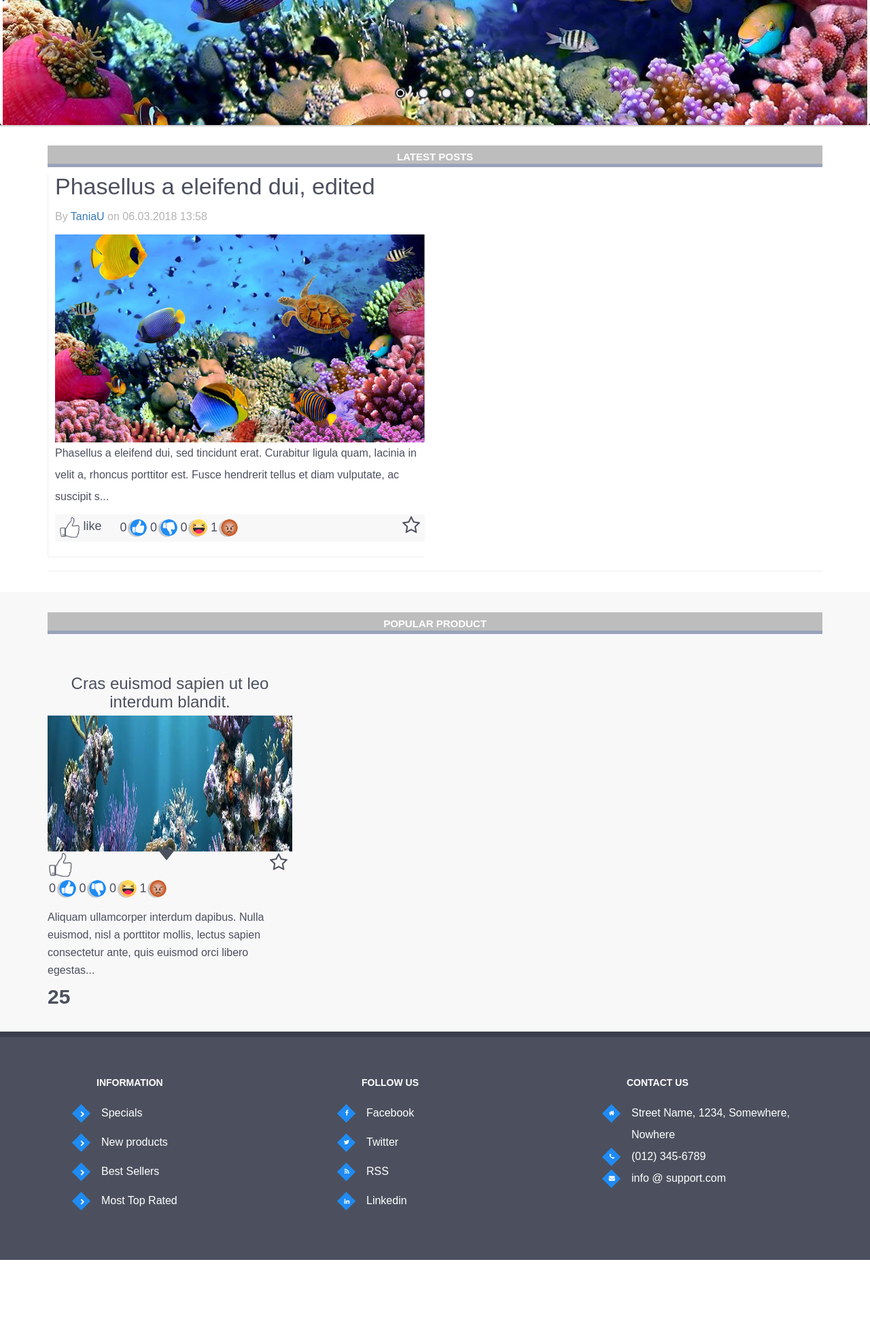
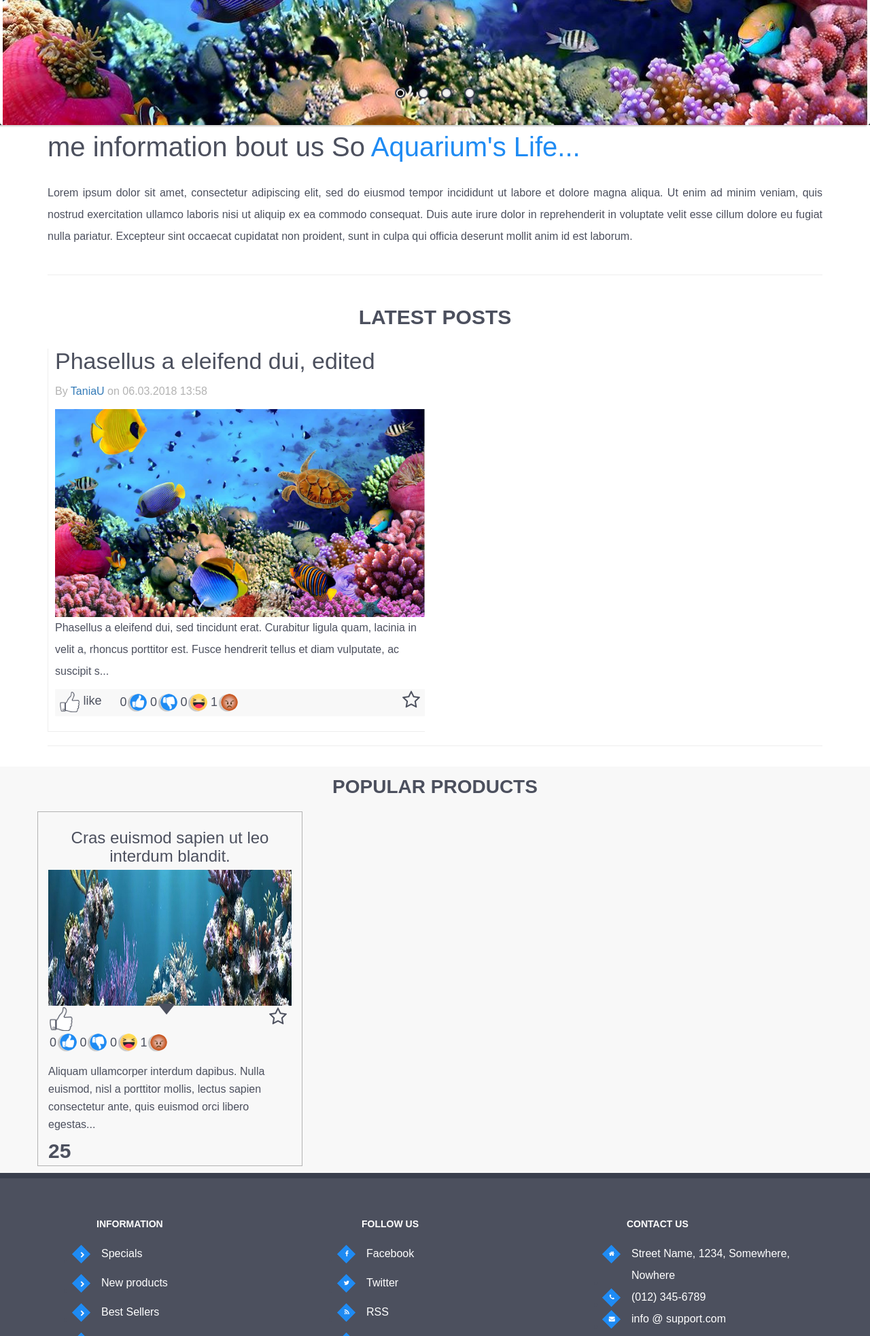
Before and after one commit to Taniadz/fish, a Flask app: page / in a window 1280 px wide. Shown: the part 161-2127 px from the top of the page at 68% size. Before the commit the page ends 2015 px from the top, so only its background shows below. Run offline with Flask 2, Linux system fonts and the light colour scheme; data comes from the database, SQL or seed files in the repository; parts of the project's set-up code (start-up, migrations or seed data) failed here and were passed over; some libraries are stand-ins or nearby versions; some web fonts are replaced.

Commit message:
change home template

```diff
--- a/application/helpers.py
+++ b/application/helpers.py
@@ -12,6 +12,8 @@ from .models import User, Post, Comment, CommentProduct, Product, PostReaction,
 
 from sqlalchemy import event, update
 
+
+# create dict of comment tree
 def create_dict(d, child, parent=0):
     if parent == 0:
         d[child] = OrderedDict()
@@ -25,7 +27,6 @@ def create_dict(d, child, parent=0):
 
 
 def get_comment_dict(comments, model=None, sort=None, **kwargs):
-    print(sort, "sort")
     comment_dict = OrderedDict()
 
     # create dict without sorting
@@ -33,7 +34,7 @@ def get_comment_dict(comments, model=None, sort=None, **kwargs):
         for comment in comments:
             create_dict(comment_dict, comment.id, comment.parent)
         return comment_dict
-
+    # create dict with sorting
     else:
         if sort == "data":
             comments_ordering = get_ordered_list(model, model.timestamp.desc(), **kwargs)
@@ -61,25 +62,21 @@ def get_or_create(model, **kwargs):
         return instance, True
 
 
-
+# increase or decrease rection counters
 def type_of_count(obj, type, integer):
     if type == "like":
         new_count = obj.like_count + integer
-        # update_rows(obj, like_count=new_count)
         obj.like_count=new_count
 
     elif type == "unlike":
         new_count = obj.unlike_count + integer
-        # update_rows(obj, unlike_count=new_count)
         obj.unlike_count=new_count
     elif type == "angry":
         new_count = obj.angry_count + integer
-        # update_rows(obj, angry_count=new_count)
         obj.angry_count = new_count
 
     elif type == "funny":
         new_count = obj.funny_count + integer
-        # update_rows(obj, funny_count=new_count)
         obj.funny_count=new_count
     db.session.add(obj)
     db.session.commit()
@@ -89,18 +86,22 @@ def type_of_count(obj, type, integer):
 def increase_count(base_model, reaction_model, react_type, **kwargs):
     like = reaction_model.query.filter_by(**kwargs).first()
 
+    # if reaction object exists
     if like is not None:
+
+        # if reaction object exists with the same type
         if like.type == react_type:
-
             return {"like": base_model.like_count, "unlike": base_model.unlike_count,
                     "funny": base_model.funny_count, "angry": base_model.angry_count}
 
         else:
+            # if reaction object exists with different type
             prev_type = like.type
             type_of_count(base_model, prev_type, -1)
             type_of_count(base_model, react_type, 1)
             reaction_model.query.filter_by(**kwargs).update(dict(type=react_type))
             db.session.commit()
+    # if reaction object doesn't exist - create new reaction object
     else:
         like=reaction_model(**kwargs)
         like.type = react_type  # creating of new like
@@ -116,9 +117,12 @@ def increase_count(base_model, reaction_model, react_type, **kwargs):
 
 def check_decrease_count(base_model, react_model, **kwargs):
     like = react_model.query.filter_by(**kwargs).first()
+
+    # if reaction object doesn't exist
     if not like:
         return {"like": base_model.like_count, "unlike": base_model.unlike_count,
                 "funny": base_model.funny_count, "angry": base_model.angry_count}
+    # if exixst
     else:
         type_of_count(base_model, like.type, -1)
         db.session.delete(like)
@@ -130,9 +134,7 @@ def check_decrease_count(base_model, react_model, **kwargs):
 def create_filename(data, default=None):
     if  data != None:
         f = data
-        print(f.filename, "filename form helpers")
         filename = secure_filename(f.filename)
-
         f.save(os.path.join(UPLOAD_FOLDER, filename))
     else:
         filename = default
@@ -150,7 +152,6 @@ def posts_dict_react(posts, user, dict_like):
 
 
 def product_dict_react(products, user, dict_like):
-
     if user.is_authenticated:
         for p in products:
             for react in user.product_react:
@@ -444,7 +445,7 @@ def get_many_authors(checked, auth_dict):
     authors_objects=[]
     for c in checked:
         authors_id.append(c.user_id)
-    uniq_set_id = set(authors_id)
+    uniq_set_id = set(authors_id)   #get only unique authors
     for id in uniq_set_id:
         authors_objects.append(get_one_obj(User, id = id))
 
--- a/static/style/style.css
+++ b/static/style/style.css
@@ -3558,6 +3558,12 @@ div.one-product:hover{
   font-size: 250px;
   margin-bottom: -10px;
 }
+.blue-hover:hover{
+    color: #1f8bf3;
+    text-decoration: none;
+}
+
+
 .ct-errorText p {
   border-top: 2px solid #f8f8f8;
 }
--- a/templates/helpers.html
+++ b/templates/helpers.html
@@ -567,7 +567,7 @@ generate product_boxes
     </div>
 
 
-    <p class="ct-u-paddingTop10"> {{ product.description | truncate(150, False) }}</p>
+    <p class="ct-u-paddingTop10"> {{ product.description | truncate(148, False) }}</p>
     <span class="ct-fw-600 ct-u-motiveDark ct-u-size30">{{ product.price }}</span>
 
 {%- endmacro %}
--- a/templates/home.html
+++ b/templates/home.html
@@ -94,14 +94,30 @@
     </section>
 
 
+
+    <div class="container ct-u-positionRelative">
+    <div class="ct-u-positionRelative">
+        <div class="ct-pageSectionHeader ct-offsetTop25 ct-u-borderBottomGrayLighter">
+            <h4 class="ct-fw-300 ct-u-size40 ct-u-paddingBottom20">me information bout us So <span>Aquarium's Life...</span></h4>
+            <div class="ct-u-paddingBottom40">
+                <p class="text-justify">
+                    Lorem ipsum dolor sit amet, consectetur adipiscing elit, sed do eiusmod tempor incididunt ut labore et dolore magna aliqua.
+                    Ut enim ad minim veniam, quis nostrud exercitation ullamco laboris nisi ut aliquip ex ea commodo consequat.
+                    Duis aute irure dolor in reprehenderit in voluptate velit esse cillum dolore eu fugiat nulla pariatur.
+                    Excepteur sint occaecat cupidatat non proident, sunt in culpa qui officia deserunt mollit anim id est laborum.
+                </p>
+            </div>
+        </div>
+    </div>
+</div>
+
     <section class="ct-u-paddingBoth30">
         <div class="container">
-            <div class="ct-tabHeader ct-tabHeader--motive" role="tabpanel">
-                 <ul class="list-unstyled text-uppercase ct-fw-600" role="tablist">
-                    <li role= class=""><div class="ct-tabBorder"><a href="{{url_for("last_posts")}}">Latest posts </a></div><div class="mini-triangle"></div></li>
-                </ul>
-            </div>
+            <a href="{{url_for("last_posts")}}" class="blue-hover">
 
+        <h4 class="ct-fw-600 ct-u-size30 ct-u-paddingBottom10 ct-u-paddingTop5 text-uppercase text-center blue-hover">Latest posts </h4>
+
+</a>
             <div class="ct-blog ct-js-blogMasonry ct-u-borderBottomGrayLighter ct-u-paddingBottom20 ">
                         {% for post in posts%}
                             {% if not post.deleted %}
@@ -117,20 +133,22 @@
     </section>
 
 
-    <section class="ct-u-motiveLight2--bg ct-u-paddingBoth30">
+    <section class="ct-u-motiveLight2--bg ct-u-paddingBottom10">
         <div class="container">
-            <div class="ct-tabHeader ct-tabHeader--motive" role="tabpanel">
-                 <ul class="list-unstyled text-uppercase ct-fw-600" role="tablist">
-                    <li class=""><div class="ct-tabBorder"><a href="{{url_for("popular_product")}}" >Popular product </a></div><div class="mini-triangle"></div></li>
-                </ul>
-            </div>
 
-            <div id="product_container" class="row ct-u-paddingTop20">
+        <a href="{{url_for("popular_product")}}" class="blue-hover">
+
+        <h4 class="ct-fw-600 ct-u-size28 ct-u-paddingBottom10 ct-u-paddingTop5 text-uppercase text-center blue-hover">Popular products</h4>
+
+</a>
+
+
+            <div id="product_container" class="row">
         <div class="ct-product">
             {% for product in products %}
 
                 {% if not product.deleted %}
-                    <div class="col-md-4 col-xs-12 ct-u-paddingTop30">
+                    <div class="col-md-4 col-xs-12 ct-u-paddingTop15 one-product">
 
                     {{ products_macro(product, products_relationship) }}
 
```
